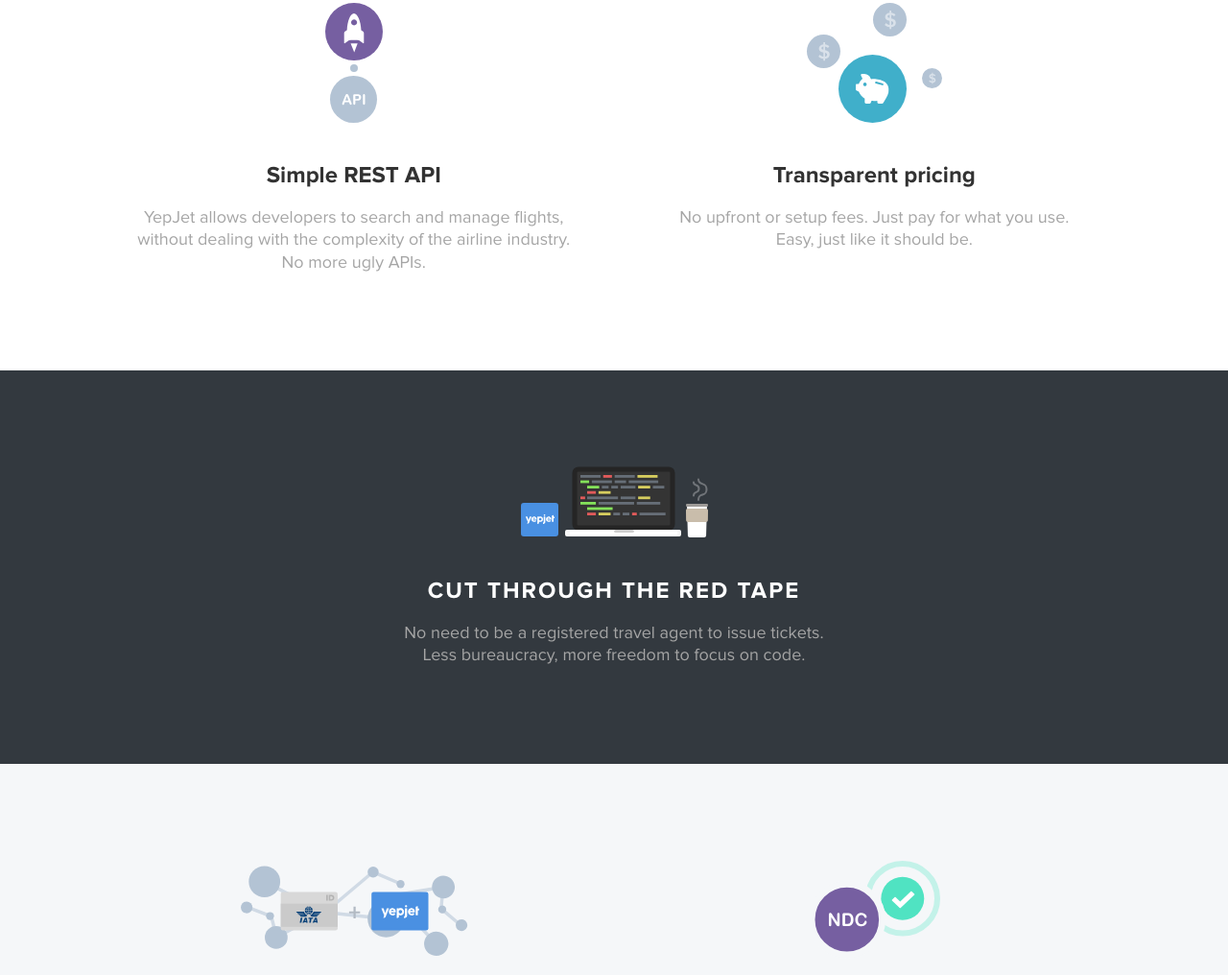
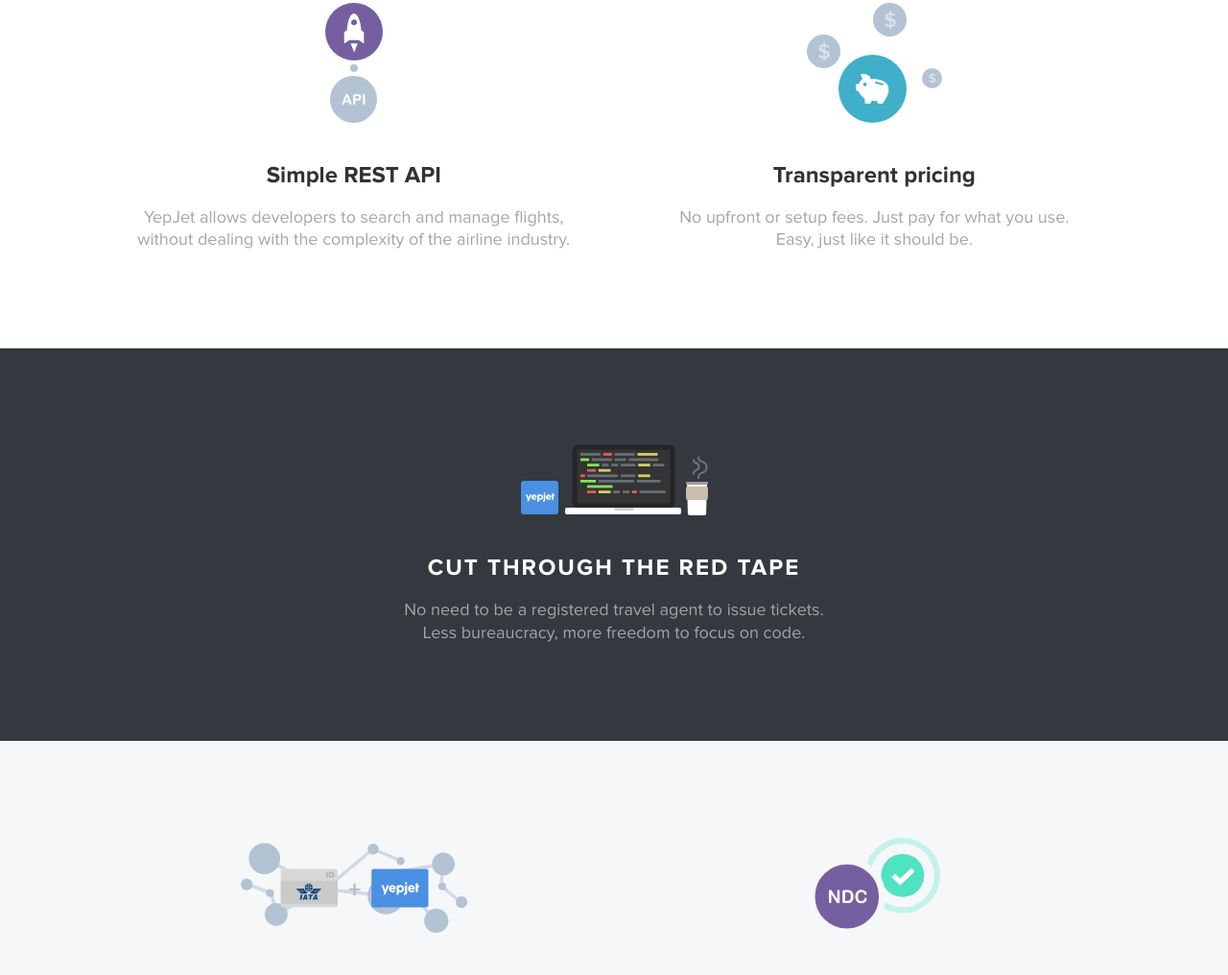
Before and after one commit to routesandfares/routesandfares.github.io, a website: page index.html in a window 1280 px wide. Shown: the part 752-1768 px from the top of the page at 96% size. Drawn offline with Linux system fonts and the light colour scheme.

Commit message:
Another tweak on copy

```diff
--- a/index.html
+++ b/index.html
@@ -90,7 +90,7 @@
       <section class="c-home-sect u-pr-md u-float-left u-txa-center u-width-h u-float-n@sm u-width-f@sm u-pr-n@sm">
         <img class="c-home-sect__image" src="img/ico1.svg" alt="ico1">
         <h1 class="c-home-sect__head u-mt-nm">Simple REST API</h1>
-        <p class="c-home-sect__text u-mt-sm">YepJet allows developers to search and manage flights, without dealing with the complexity of the airline industry. No more ugly APIs.</p>
+        <p class="c-home-sect__text u-mt-sm">YepJet allows developers to search and manage flights, without dealing with the complexity of the airline industry.</p>
       </section>
 
       <section class="c-home-sect u-pl-md u-float-left u-txa-center u-width-h u-float-n@sm u-width-f@sm u-pl-n@sm u-mt-lg@sm">
```
